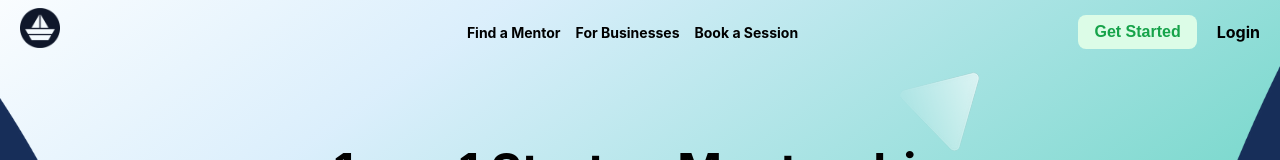
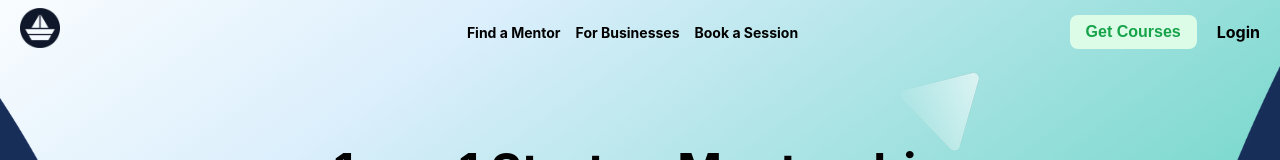
Before and after one commit to kim-duyen-frontend/demo-ui, a Next.js app: page / in a window 1280 px wide. Shown: the top 160 px of the page. Built offline with nearby package versions, Linux system fonts and the light colour scheme.

Commit message:
update navigation page course on navbar

```diff
--- a/components/navbar.js
+++ b/components/navbar.js
@@ -2,7 +2,7 @@ import React, { useState } from 'react';
 import Image from "next/image";
 import Link from "next/link";
 import { useRouter } from 'next/router'
-import { FaAngleDown, FaBars, FaTimes } from "react-icons/fa";
+import { FaBars, FaTimes } from "react-icons/fa";
 import styles from "../styles/navbar.module.scss";
 
 const Navbar = () => {
@@ -34,7 +34,7 @@ const Navbar = () => {
                         </li>
                     </ul>
                     <div className={styles.right}>
-                        <button className={styles.btn}>Get Started</button>
+                        <button className={styles.btn} onClick={() => router.push("/courses")}>Get Courses</button>
                         <div className={styles.btnLogin} onClick={() => router.push("/auth/login")}>Login</div>
                     </div>
                     {show ? (
```
